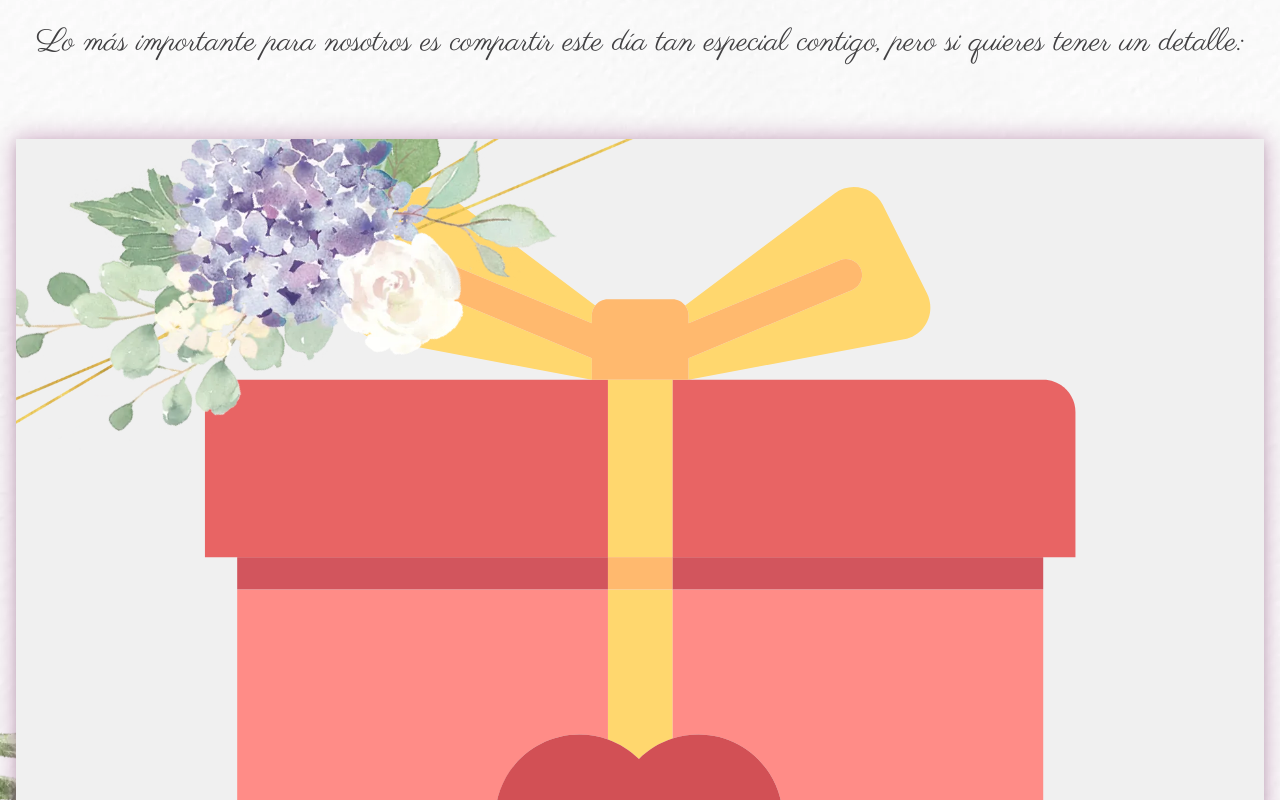
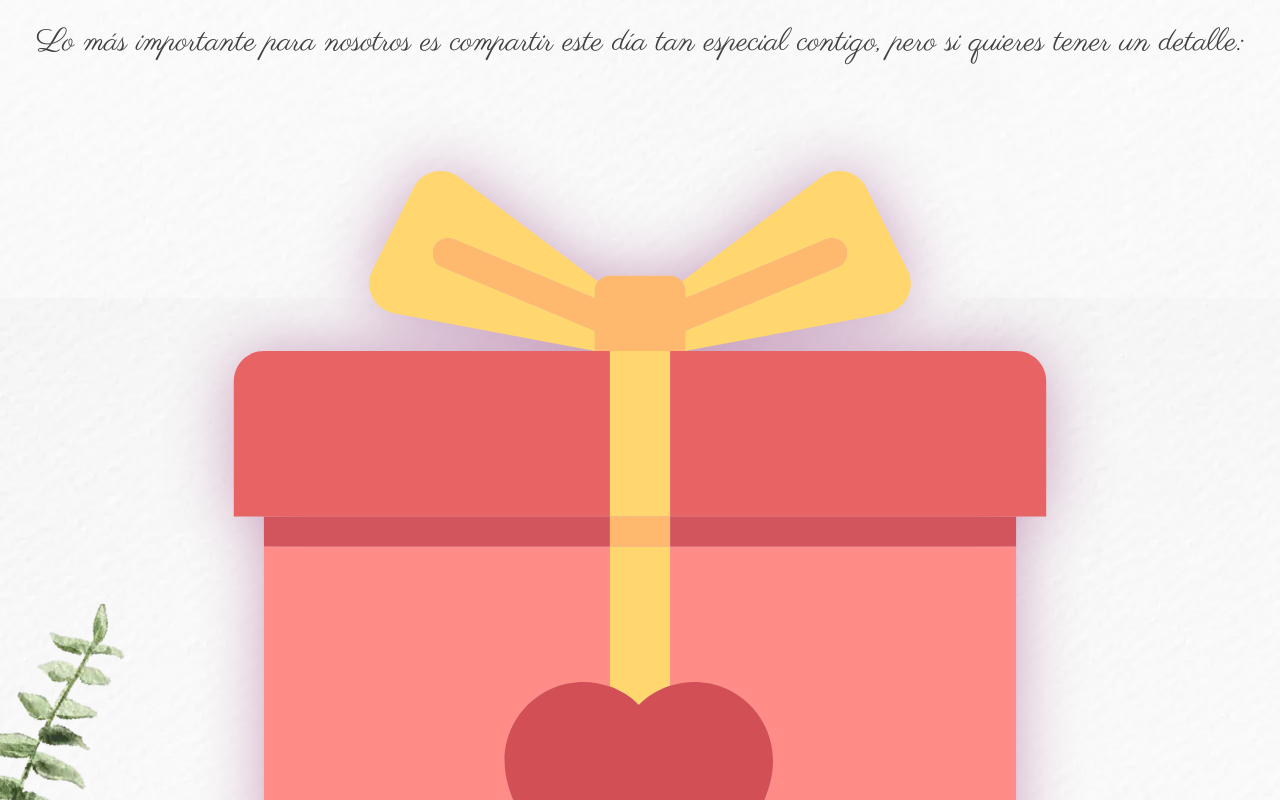
Before and after one commit to danigonlinea/wedding.github.io, a Vue app: page / in a window 1280 px wide. Shown: the part 8160-8960 px from the top of the page. Built offline with nearby package versions, Linux system fonts and the light colour scheme; no server answers; a web font is replaced by a local one.

Commit message:
feat: gift screen done

```diff
--- a/src/components/invitation/weddingGift.vue
+++ b/src/components/invitation/weddingGift.vue
@@ -20,7 +20,7 @@
         >
           <div :class="{ card: true, flipped: isFlipped }">
             <div class="front">
-              <div style="position: relative; width: 100%">
+              <!--  <div style="position: relative; width: 100%">
                 <div style="position: absolute; top: 0">
                   <picture>
                     <source
@@ -35,14 +35,14 @@
                     />
                   </picture>
                 </div>
-              </div>
+              </div> -->
 
               <div class="card-gift-info-container">
                 <WeddingGiftIcon />
               </div>
             </div>
             <div class="back">
-              <div style="position: relative; width: 100%">
+              <!-- <div style="position: relative; width: 100%">
                 <div style="position: absolute; top: 0">
                   <picture>
                     <source
@@ -57,7 +57,7 @@
                     />
                   </picture>
                 </div>
-              </div>
+              </div> -->
               <div class="card-gift-info-container">
                 <span>Nuestra cuenta bancaria</span>
                 <span class="bank-account">ESXX XXXX XX XXXX XXXX</span>
@@ -122,7 +122,6 @@ const flipCard = (flip) => {
     height: 100%;
     transform-style: preserve-3d;
     transition: transform 0.5s;
-    filter: drop-shadow(0 0 0.75rem var(--pomp-and-power));
 
     .card {
       width: 100%;
@@ -141,28 +140,30 @@ const flipCard = (flip) => {
   backface-visibility: hidden;
   display: flex;
   gap: 1em;
-
   justify-content: center;
   align-items: center;
-  box-shadow: 0 4px 8px rgba(0, 0, 0, 0.1);
 }
 
 .front {
   display: flex;
   flex-direction: column;
-  background-color: #f0f0f0;
 
   .card-gift-info-container {
     padding: 2em;
-    width: 80%;
+    width: 75%;
+    filter: drop-shadow(0 0 2rem var(--pomp-and-power));
   }
 }
 
 .back {
   display: flex;
   flex-direction: column;
-  background-color: #f0f0f0;
   transform: rotateY(180deg);
+  background-image: url('../../assets/img/card-background.jpg');
+  background-size: cover;
+  background-position: center;
+  background-repeat: no-repeat;
+  box-shadow: 0 4px 8px rgba(0, 0, 0, 0.1);
 
   .card-gift-info-container {
     display: flex;
@@ -177,6 +178,7 @@ const flipCard = (flip) => {
     font-size: 1.2em;
     color: var(--pomp-and-power-dark);
     font-weight: bold;
+    filter: drop-shadow(0 0 2rem var(--pomp-and-power));
   }
 
   .card-thanks {
```
Also changed, not shown: src/assets/img/card-background-2.webp (added), src/assets/img/card-background.jpg (added).
